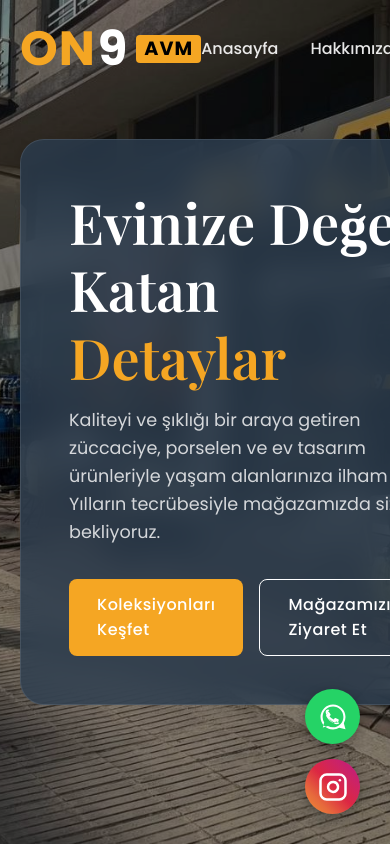
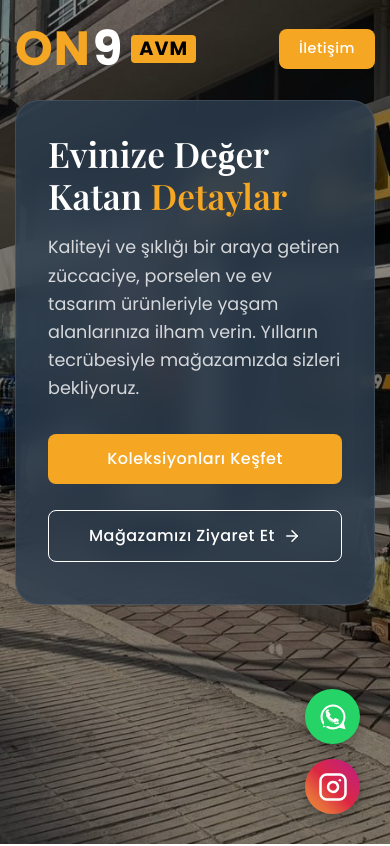
Before and after one commit to Onur1327/elvan, a React app in the folder frontend/: page / in a window 390 px wide. Shown: the top 846 px of the page. Built offline with nearby package versions, Linux system fonts and the light colour scheme; the HTML template or start-up script is replaced by a standard one; a web font is replaced by a local one.

Commit message:
fix: mobile responsiveness overflow

```diff
--- a/frontend/src/components/Hero.jsx
+++ b/frontend/src/components/Hero.jsx
@@ -33,7 +33,7 @@ const Hero = () => {
             Kaliteyi ve şıklığı bir araya getiren züccaciye, porselen ve ev tasarım ürünleriyle
             yaşam alanlarınıza ilham verin. Yılların tecrübesiyle mağazamızda sizleri bekliyoruz.
           </p>
-          <div style={{ display: 'flex', gap: '1rem' }}>
+          <div className="hero-buttons" style={{ display: 'flex', gap: '1rem' }}>
             <a href="#kategoriler" className="btn btn-primary">
               Koleksiyonları Keşfet
             </a>
--- a/frontend/src/components/Navbar.jsx
+++ b/frontend/src/components/Navbar.jsx
@@ -69,7 +69,7 @@ const Navbar = () => {
         </a>
 
         {/* Links */}
-        <div style={{ display: 'flex', gap: '2rem', alignItems: 'center' }}>
+        <div className="nav-links" style={{ display: 'flex', gap: '2rem', alignItems: 'center' }}>
           <a href="#" style={{
             color: 'var(--white)',
             fontWeight: '500',
--- a/frontend/src/index.css
+++ b/frontend/src/index.css
@@ -164,3 +164,60 @@ button {
 ::-webkit-scrollbar-thumb:hover {
   background: var(--primary);
 }
+
+/* Responsive Styles */
+@media (max-width: 768px) {
+  html, body {
+    overflow-x: hidden;
+    width: 100%;
+  }
+
+  .container {
+    padding: 0 15px;
+  }
+
+  .hero-container {
+    height: auto !important;
+    min-height: 100vh;
+    padding-top: 100px;
+    padding-bottom: 50px;
+  }
+
+  .hero-content {
+    padding: 2rem !important;
+    margin: 0 auto;
+    width: 100%;
+  }
+
+  .hero-content h1 {
+    font-size: 2.2rem !important;
+  }
+
+  .hero-buttons {
+    flex-direction: column;
+    width: 100%;
+    margin-top: 1.5rem;
+  }
+
+  .hero-buttons .btn {
+    width: 100%;
+    margin-bottom: 10px;
+    text-align: center;
+  }
+
+  .nav-links {
+    gap: 1rem !important;
+  }
+
+  .nav-links a:not(.btn) {
+    display: none !important;
+  }
+
+  .section-title {
+    font-size: 2rem;
+  }
+
+  .about-content h2 {
+    font-size: 1.8rem !important;
+  }
+}
```
